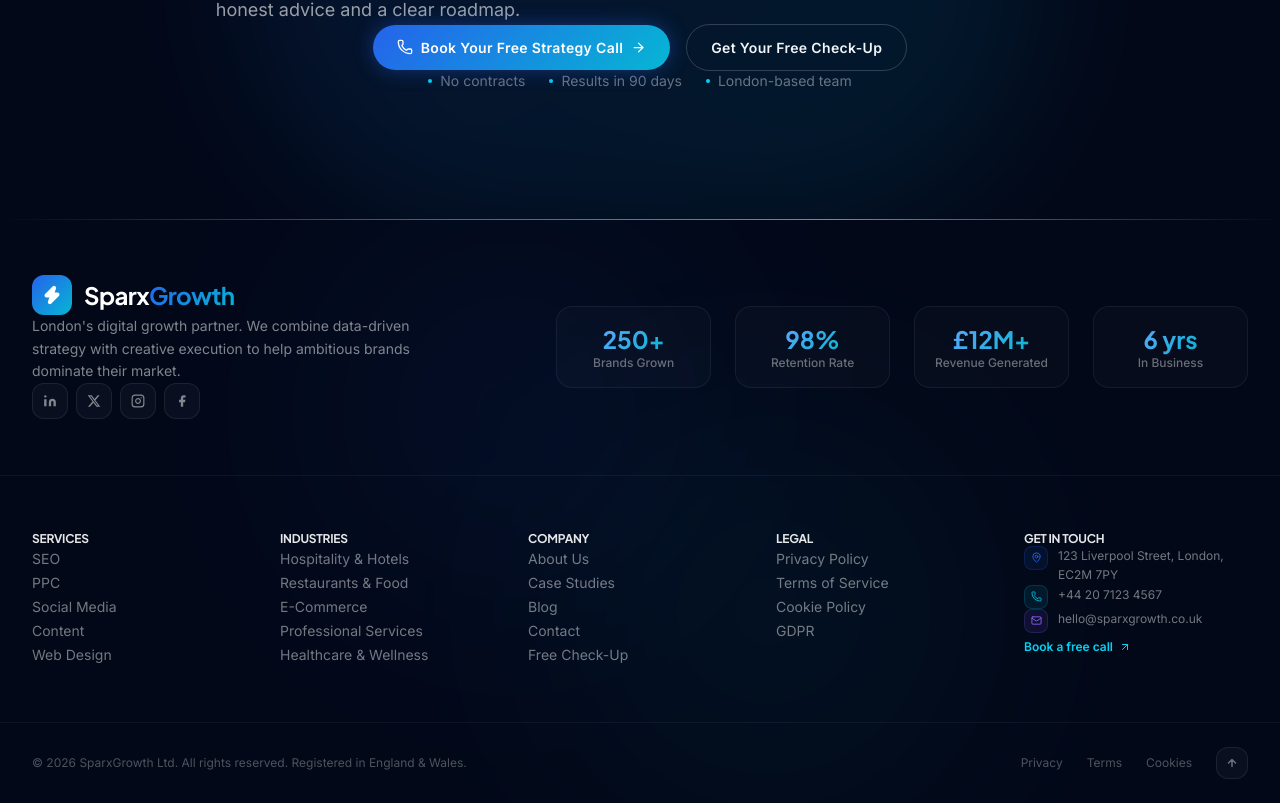
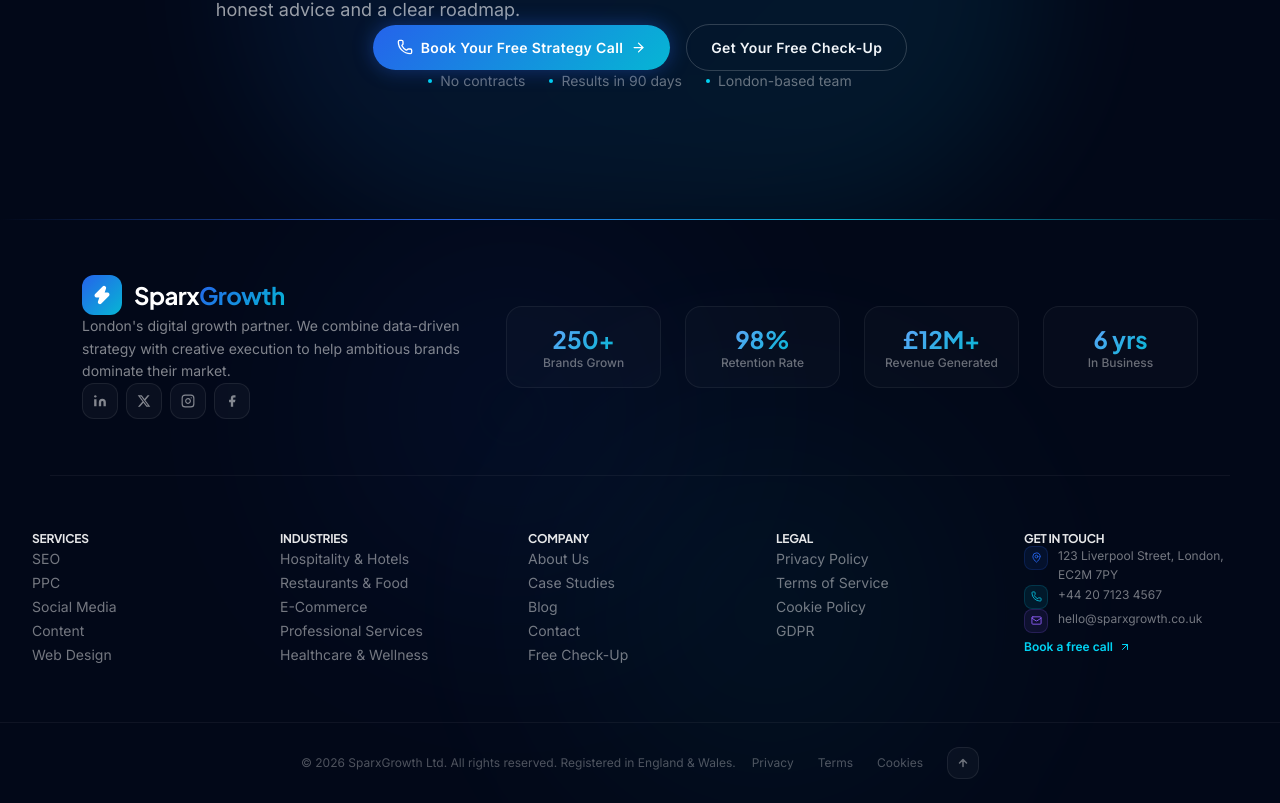
Before and after one commit to Juba1r/sparxgrowth, a Next.js app: page / in a window 1280 px wide. Shown: the part 5655-6458 px from the top of the page. Built offline with nearby package versions, Linux system fonts and the light colour scheme.

Commit message:
footer section alignment solved

```diff
--- a/components/layout/Footer.tsx
+++ b/components/layout/Footer.tsx
@@ -82,7 +82,7 @@
 
 export function Footer() {
   return (
-    <footer className="relative bg-[#020818] overflow-hidden">
+    <footer className="relative bg-[#020818] overflow-hidden flex flex-col items-center">
 
       {/* ── Top gradient border ── */}
       <div
```
